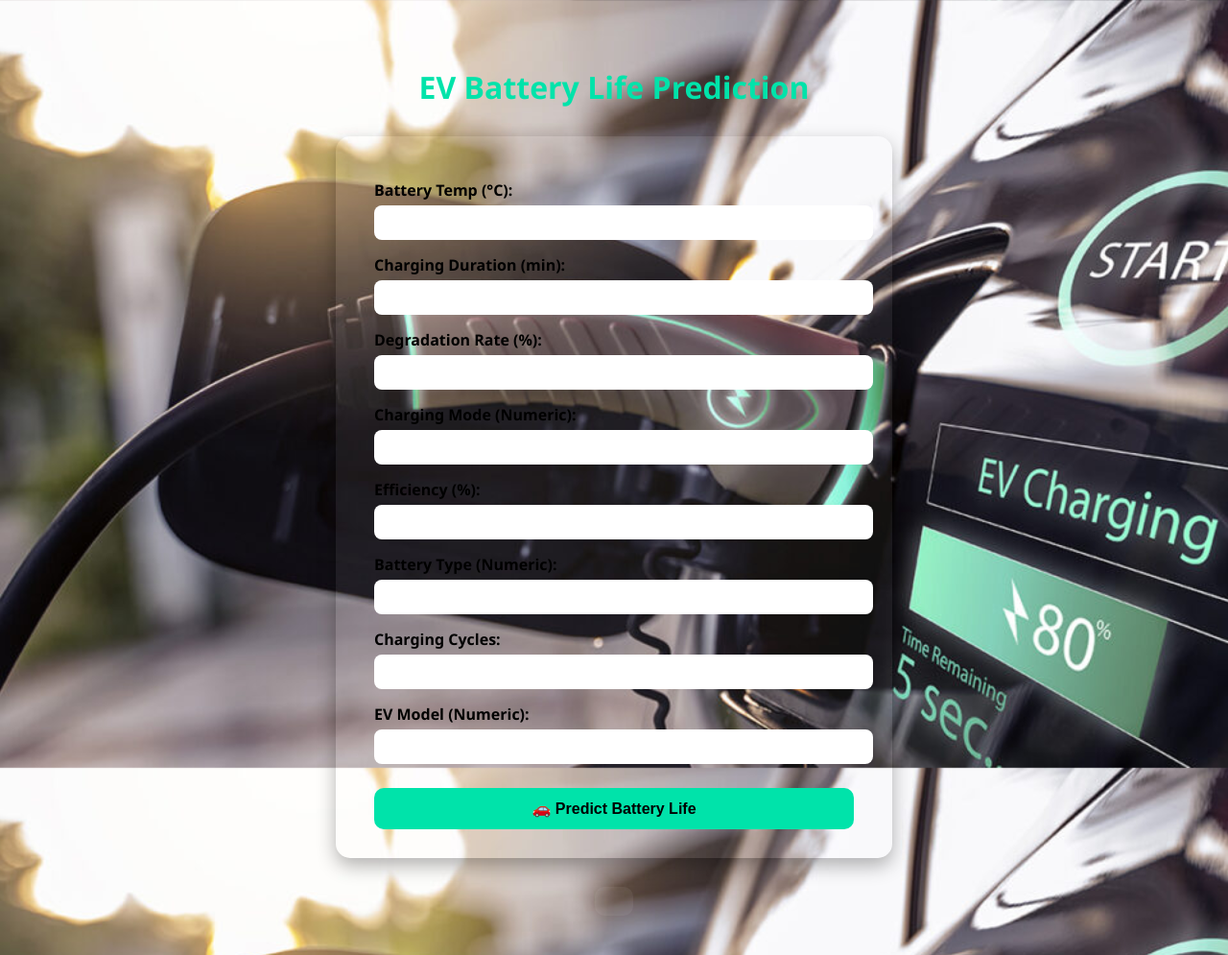
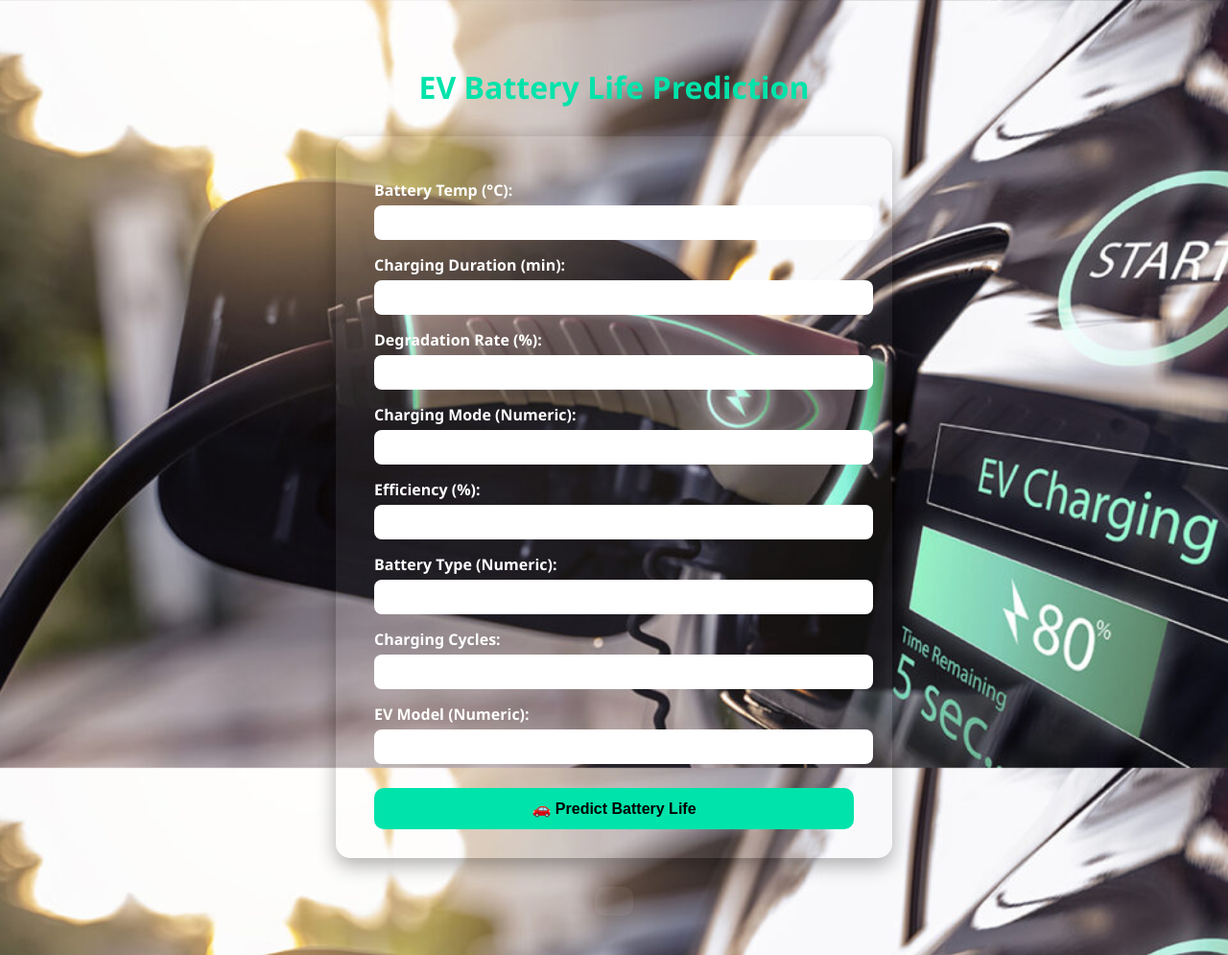
Before and after one commit to Probin1904/EV-Battery-life-Prediction, a Flask app: page / in a window 1280 px wide. Shown: the top 995 px of the page at 96% size. Run offline with Flask 3, Linux system fonts and the light colour scheme.

Commit message:
Update templates/index.html

```diff
--- a/templates/index.html
+++ b/templates/index.html
@@ -34,7 +34,7 @@
             display: block;
             margin: 15px 0 5px;
             font-weight: bold;
-            color: black;
+            color: #ffffff;
         }
         input[type="text"] {
             width: 100%;
```
